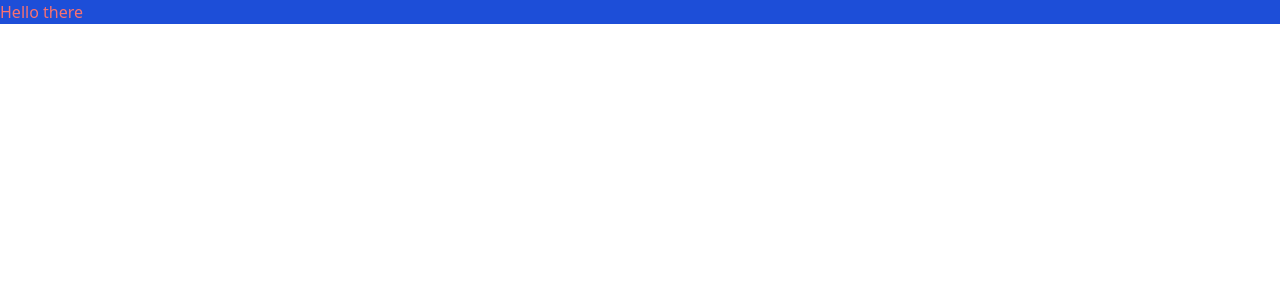
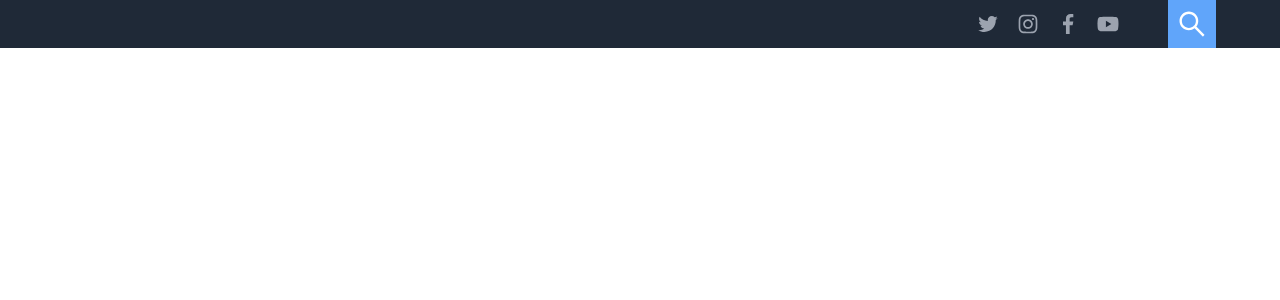
Before and after one commit to Naoto31/sai-sai-life, a Next.js app: page / in a window 1280 px wide. Shown: the top 300 px of the page. Built offline with nearby package versions, Linux system fonts and the light colour scheme.

Commit message:
header part

```diff
--- a/package.json
+++ b/package.json
@@ -10,7 +10,8 @@
   "dependencies": {
     "next": "10.2.2",
     "react": "17.0.2",
-    "react-dom": "17.0.2"
+    "react-dom": "17.0.2",
+    "react-icons": "^4.2.0"
   },
   "devDependencies": {
     "@types/react": "^17.0.6",
--- a/pages/index.tsx
+++ /dev/null
@@ -1,7 +0,0 @@
-
-
-export default function Home() {
-  return (
-   <div className="bg-blue-700 text-red-400 block ">Hello there</div>
-  )
-}
--- a/pages/_app.tsx
+++ b/src/pages/_app.tsx
@@ -1,5 +1,5 @@
-import '../styles/globals.css';
-import App, { AppContext, AppProps } from 'next/app';
+import '../../styles/globals.css';
+import  {  AppProps } from 'next/app';
 import React from 'react';
 
 const MyApp = ({ Component, pageProps }: AppProps) => {
--- /dev/null
+++ b/src/pages/index.tsx
@@ -0,0 +1,17 @@
+import {AiOutlineSearch, AiOutlineTwitter, AiOutlineInstagram, AiFillYoutube} from "react-icons/ai"
+import {GrFacebookOption} from "react-icons/gr"
+export default function Home() {
+  return <div className="w-full bg-gray-800 h-12 ">
+    <div className="w-full  h-full max-w-6xl mx-auto flex justify-end">
+        <div className="flex mr-10 items-center">
+            <AiOutlineTwitter className="w-6 h-6 text-gray-400 hover:text-gray-200 cursor-pointer mx-2"/>
+            <AiOutlineInstagram className="w-6 h-6 text-gray-400 hover:text-gray-200 cursor-pointer mx-2"/>
+            <GrFacebookOption className="w-6 h-6 text-gray-400 hover:text-gray-200 cursor-pointer mx-2"/>
+            <AiFillYoutube className="w-6 h-6 text-gray-400 hover:text-gray-200 cursor-pointer mx-2"/>
+        </div>
+        <div className="w-12 h-full bg-blue-400 flex justify-center items-center">
+          <AiOutlineSearch className="w-8 h-8 text-white fill-current"/>
+        </div>
+    </div>
+  </div>;
+}
--- a/tailwind.config.js
+++ b/tailwind.config.js
@@ -1,5 +1,5 @@
 module.exports = {
-  purge: ['./pages/**/*.{js,ts,jsx,tsx}', './components/**/*.{js,ts,jsx,tsx}'],
+  purge: ['./src/pages/**/*.{js,ts,jsx,tsx}', './src/components/**/*.{js,ts,jsx,tsx}'],
   darkMode: false, // or 'media' or 'class'
   theme: {
     extend: {},
```
Also changed, not shown: 1 other file (tests, documents, lock files or other folders).
